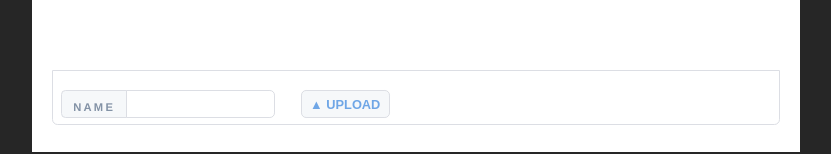
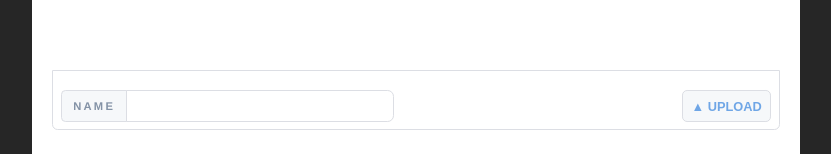
Before and after one commit to edanshin/basic-image-editor, a Vue app: page / in a window 1280 px wide. Shown: the part 1156-1310 px from the top of the page, without its empty margins (224-1055 px from the left). Built offline with nearby package versions, Linux system fonts and the light colour scheme.

Commit message:
changed upload button and labels

```diff
--- a/src/components/ImageEditor.vue
+++ b/src/components/ImageEditor.vue
@@ -5,10 +5,13 @@
     <div class="imageContainer">
       <canvas id="myCanvas"></canvas>
 
-      <div style="display: flex; " class="bottom">
-        <p class="label">NAME</p><p class="name">{{filename}}</p>
+      <div class="bottom">
+        <div style="display: flex; height: 100%; width: 60%; max-width: 60%;">
+          <span style="display: flex; align-items: center;" class="label">NAME</span><div class="name-container"><p class="name">{{filename}}</p></div>
+        </div>
 
-        <button class="uploadBtn" onclick="document.getElementById('file_input').click()">&#x25B2;&nbsp;UPLOAD</button>
+        <button style="display: flex; height: 100%;" class="uploadBtn" onclick="document.getElementById('file_input').click()">&#x25B2;&nbsp;UPLOAD</button>
+
         <input type="file" id="file_input" @change="upload" style="display: none;"/>
       </div>
     </div>
@@ -109,13 +112,17 @@ export default {
   border-radius: 0 0 0.35em 0.35em;
   margin-top: -0.5em;
   padding: 1.2em 0.5em 0.4em 0.5em;
+  height: 2em;
+  display: flex;
+  align-items: center;
+  justify-content: space-between;
 }
 
 .label {
   border: 0.1em solid #DCDEE4;
   border-top-left-radius: 0.4em;
   border-bottom-left-radius: 0.4em;
-  padding: 0.85em 1em 0.25em 1em;
+  padding: 0 1em 0 1em;
   background-color: #F6F8FA;
   color: #8392A6;
   font-weight: bold;
@@ -123,21 +130,28 @@ export default {
   letter-spacing: 0.2em;
 }
 
-.name {
-  border: 0.1em solid #DCDEE4;
+.name-container {
+  border: 0.07em solid #DCDEE4;
   border-top-right-radius: 0.4em;
   border-bottom-right-radius: 0.4em;
-  padding: 0.7em 0.35em 0 0.35em;
+  padding: 0 0.35em 0 0.35em;
   margin-left: -0.1em;
-  width: 10.8em;
-  max-width: 10.8em;
-  text-overflow: ellipsis;
-  overflow-x: hidden;
+  display: flex;
+  align-items: center;
+  width: 60%;
+  max-width: 60%;
+}
+
+.name {
   color: #25A95B;
   letter-spacing: 0.1em;
   text-transform: uppercase;
   font-size: 0.8em;
   font-weight: 600;
+  overflow: hidden;
+  white-space: nowrap;
+  text-overflow: ellipsis;
+  display: block;
 }
 
 .uploadBtn {
@@ -146,9 +160,11 @@ export default {
   background-color: #F6F8FA;
   border-radius: 0.4em;
   font-weight: 600;
-  padding: 0.4em 0.65em 0.4em 0.65em;
-  margin-left: 2em;
+  padding: 0 0.65em 0 0.65em;
+  margin-left: 1em;
   font-size: 0.8em;
+  display: flex;
+  align-items: center;
 }
 
 .uploadBtn:hover {
```
